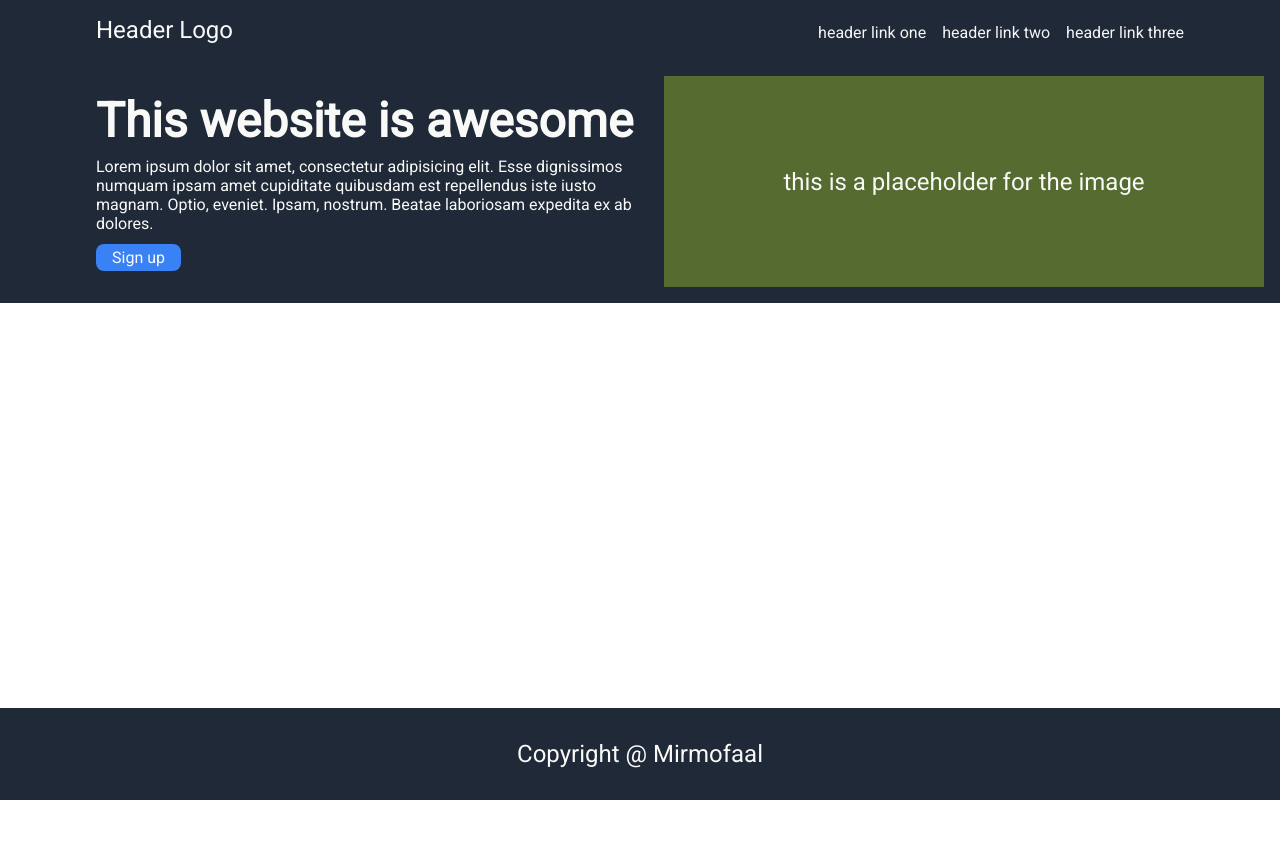
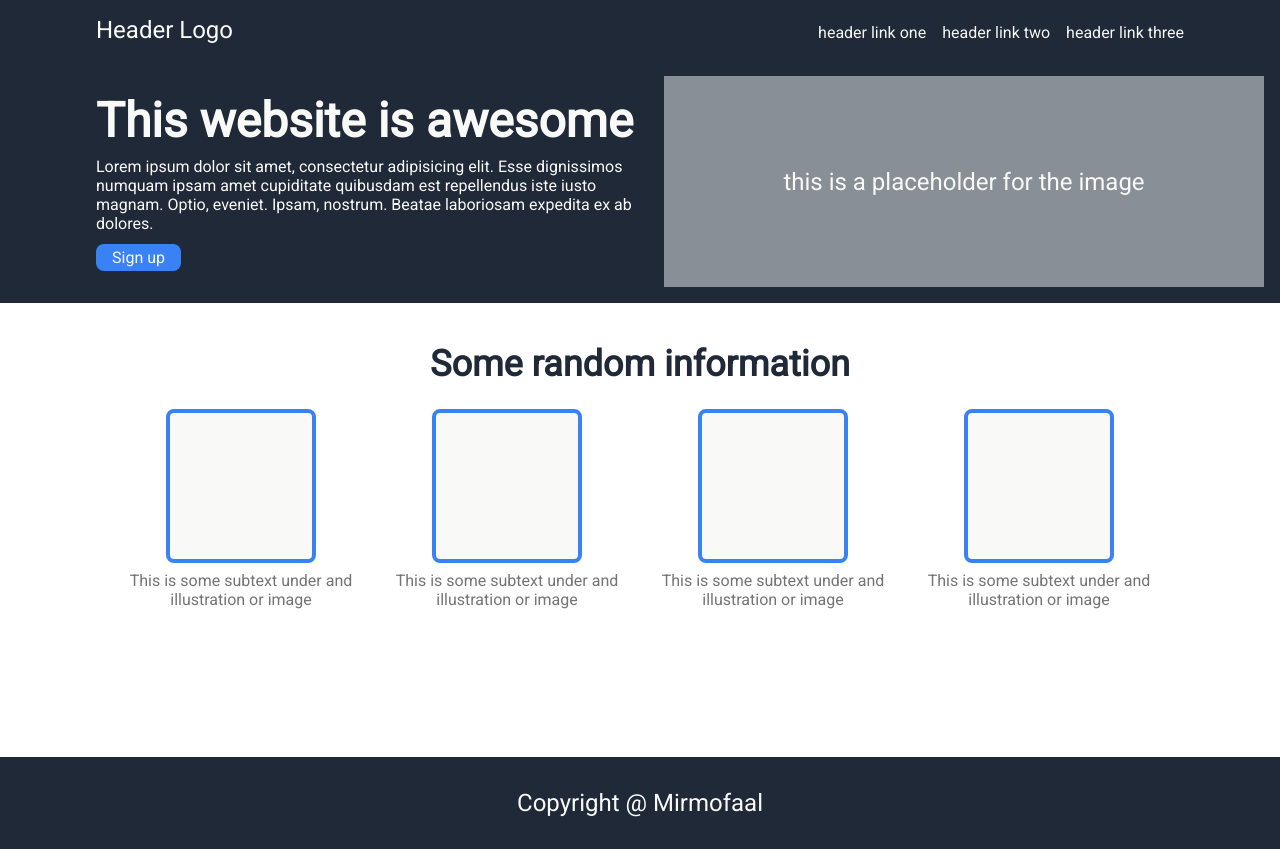
Before and after one commit to Overfed4372/landing-page-practice, a plain HTML site: page index.html in a window 1280 px wide. Before the commit the page ends 800 px from the top, so only its background shows below. Drawn offline with Linux system fonts and the light colour scheme.

Commit message:
Add the second row of content

```diff
--- a/index.html
+++ b/index.html
@@ -31,10 +31,35 @@
                 <div>this is a placeholder for the image</div>
             </div>
         </div>
+        <div class="content-second-row">
+            <div class="title">
+                Some random information
+            </div>
+            <div class="items">
+                <div class="item-1">
+                    <div class="shape"></div>
+                    <div class="text">This is some subtext under and illustration or image</div>
+                </div>
+                <div class="item-2">
+                    <div class="shape"></div>
+                    <div class="text">This is some subtext under and illustration or image</div>
+                </div>
+                <div class="item-3">
+                    <div class="shape"></div>
+                    <div class="text">This is some subtext under and illustration or image</div>
+                </div>
+                <div class="item-4">
+                    <div class="shape"></div>
+                    <div class="text">This is some subtext under and illustration or image</div>
+                </div>
+            </div>
+        </div>
 
+        <!-- Add above the footer element -->
         <div class="footer">
             Copyright @ Mirmofaal
         </div>
+        <!-- Don't add any tags after this -->
     </body>
 
 </html>
--- a/style.css
+++ b/style.css
@@ -122,7 +122,7 @@ button {
 
 .content-first-row
 .content-first-row-image {
-    background-color: darkolivegreen;
+    background-color: #e5e7eb89;
     padding: 16px;
     display: flex;
     justify-content: center;
@@ -136,6 +136,57 @@ div {
 }
 /* end */
 
+/* The second row of contents */
+.content-second-row {
+    display: flex;
+    flex-direction: column;
+    align-items: center;
+    padding: 32px 100px;
+}
+
+.content-second-row div {
+    flex: 1 1 0;
+}
+
+.content-second-row .items .shape {
+    box-sizing: border-box;
+    background-color: #F9FAF8;
+    border: 4px solid #3882f6;
+    border-radius: 8px;
+    /* padding: 8px; */
+}
+
+.content-second-row .items .text {
+    text-align: center;
+    font-size: 16px;
+    color: #0000008b;
+    padding: 8px;
+}
+
+
+.content-second-row .items {
+    display: flex;
+    justify-content: center;
+    padding: 8px;
+    flex-wrap: wrap;
+}
+
+.content-second-row .items div {
+    display: flex;
+    flex-direction: column;
+    align-items: center;
+    padding: 8px;
+    /* box-sizing: border-box; */
+    min-width: 150px;
+    height: 300px;
+}
+
+.content-second-row .title {
+    padding: 8px;
+    font-size: 36px;
+    font-weight: 900;
+    color: #1F2937;
+}
 
 
 /* the footer part */
```
